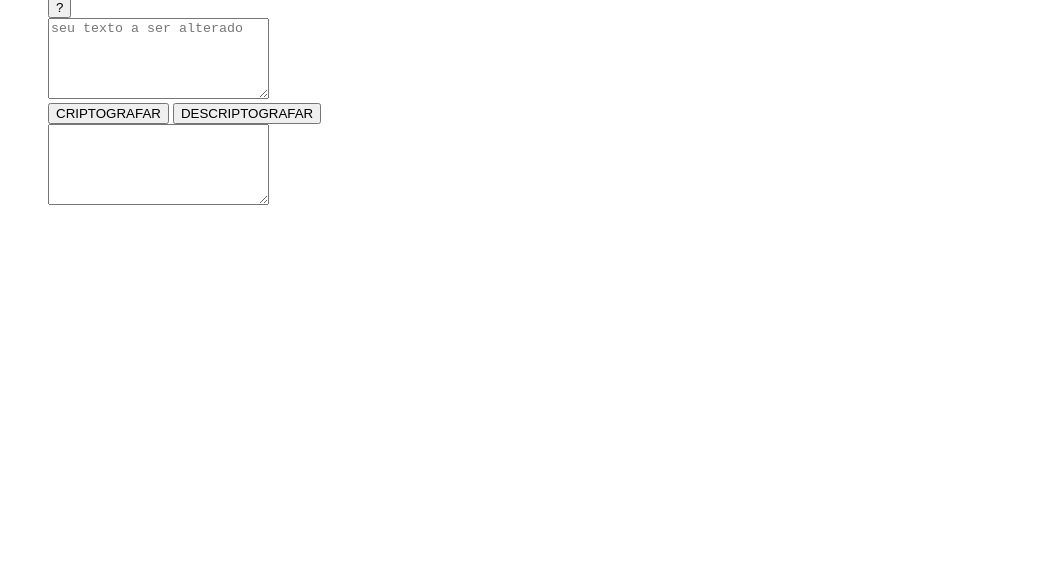
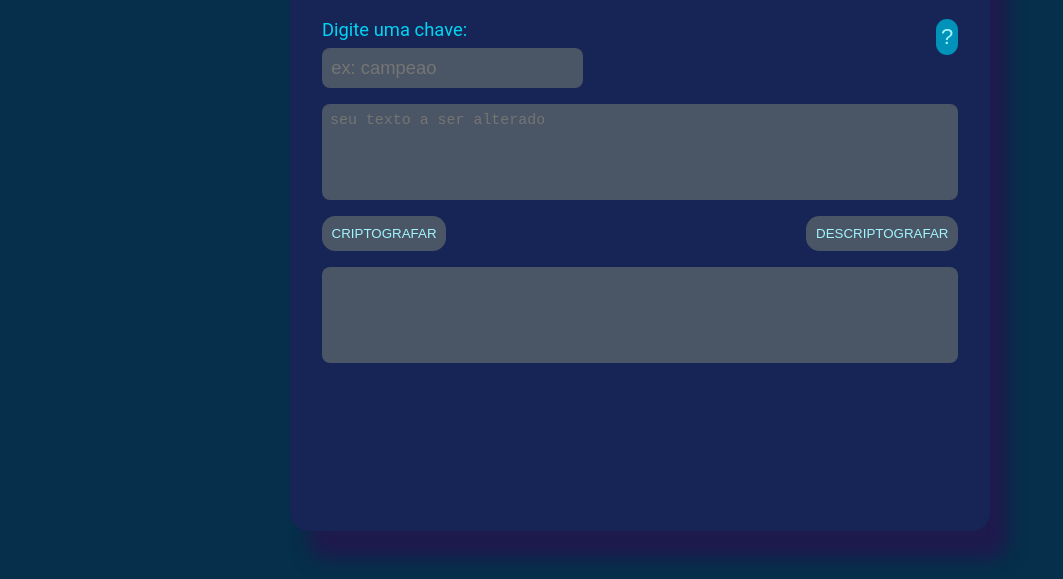
Before and after one commit to PATOLINODD/cifraVigenere, a website: page index.html in a window 1280 px wide. Shown: the part 221-800 px from the top of the page, without its empty margins (0-1063 px from the left). Drawn offline with Linux system fonts and the light colour scheme; the site is published under a folder, as on GitHub Pages, so addresses that start at the root find nothing.

Commit message:
Update index.html -> fixing the css files import

```diff
--- a/index.html
+++ b/index.html
@@ -4,13 +4,13 @@
     <meta charset="utf-8" />
     <meta name="viewport" content="width=device-width" />
     <title>replit</title>
-    <link href="/styles/index.css" rel="stylesheet" type="text/css" />
-    <link href="/styles/card.css" rel="stylesheet" type="text/css" />
-    <link href="/styles/flex.css" rel="stylesheet" type="text/css" />
-    <link href="/styles/dropdonw.css" rel="stylesheet" type="text/css" />
-    <link href="/styles/highlight.css" rel="stylesheet" type="text/css" />
-    <link href="/styles/clicked.css" rel="stylesheet" type="text/css" />
-    <link href="/styles/popup.css" rel="stylesheet" type="text/css" />
+    <link href="./styles/index.css" rel="stylesheet" type="text/css" />
+    <link href="./styles/card.css" rel="stylesheet" type="text/css" />
+    <link href="./styles/flex.css" rel="stylesheet" type="text/css" />
+    <link href="./styles/dropdonw.css" rel="stylesheet" type="text/css" />
+    <link href="./styles/highlight.css" rel="stylesheet" type="text/css" />
+    <link href="./styles/clicked.css" rel="stylesheet" type="text/css" />
+    <link href="./styles/popup.css" rel="stylesheet" type="text/css" />
     <script type="module">
       if (!("anchorName" in document.documentElement.style)) {
         import("https://unpkg.com/@oddbird/css-anchor-positioning");
```
